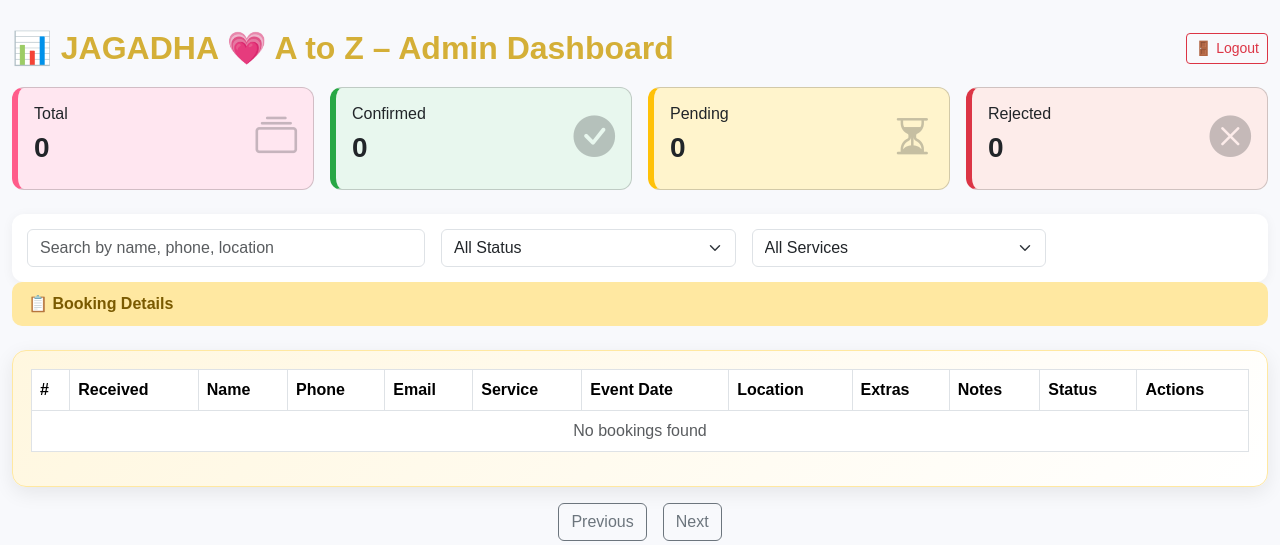
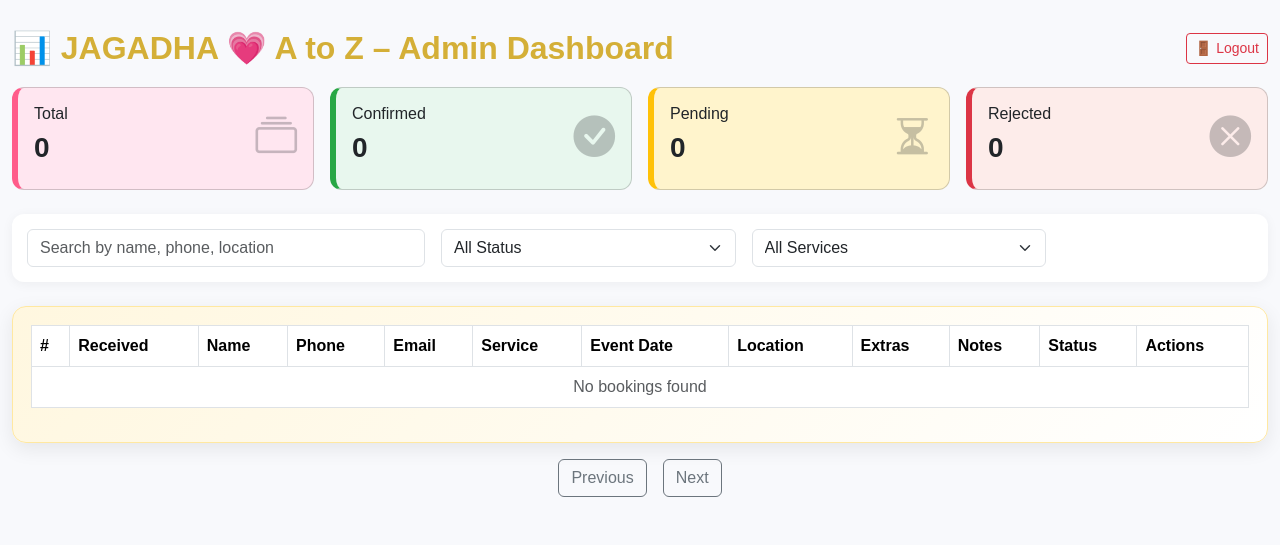
Before and after one commit to shan-2329/Expence-Tracker, a Flask app: page /admin/dashboard in a window 1280 px wide. Shown: the top 545 px of the page. After the commit the page ends 497 px from the top, so only its background shows below. Run offline with Flask 3, Linux system fonts and the light colour scheme; a user stored in the database is signed in; data that the repository does not hold is empty; some libraries are stand-ins or nearby versions.

Commit message:
Add files via upload

```diff
--- a/templates/admin_dashboard.html
+++ b/templates/admin_dashboard.html
@@ -71,9 +71,14 @@ body { background:#f8f9fc; font-family:"Nunito",sans-serif; }
   box-shadow:0 2px 12px rgba(0,0,0,.05);
 }
 
-table thead{
-  background:#fff7df;
-  color:#8b6f00;
+table thread {
+    background: #FFC5C5; /* pink */
+    color: #8b6f00;
+}
+
+table thread {
+  background-color: #008000; /* header background */
+  color: #ffffff; /* text color */
 }
 
 table tbody tr:hover{background:#fff9ea;}
@@ -153,10 +158,6 @@ table tbody tr:hover{background:#fff9ea;}
       </select>
     </div>
   </div>
-</div>
-
-<div class="table-title">
-  📋 Booking Details
 </div>
 
 <!-- TABLE -->
```
